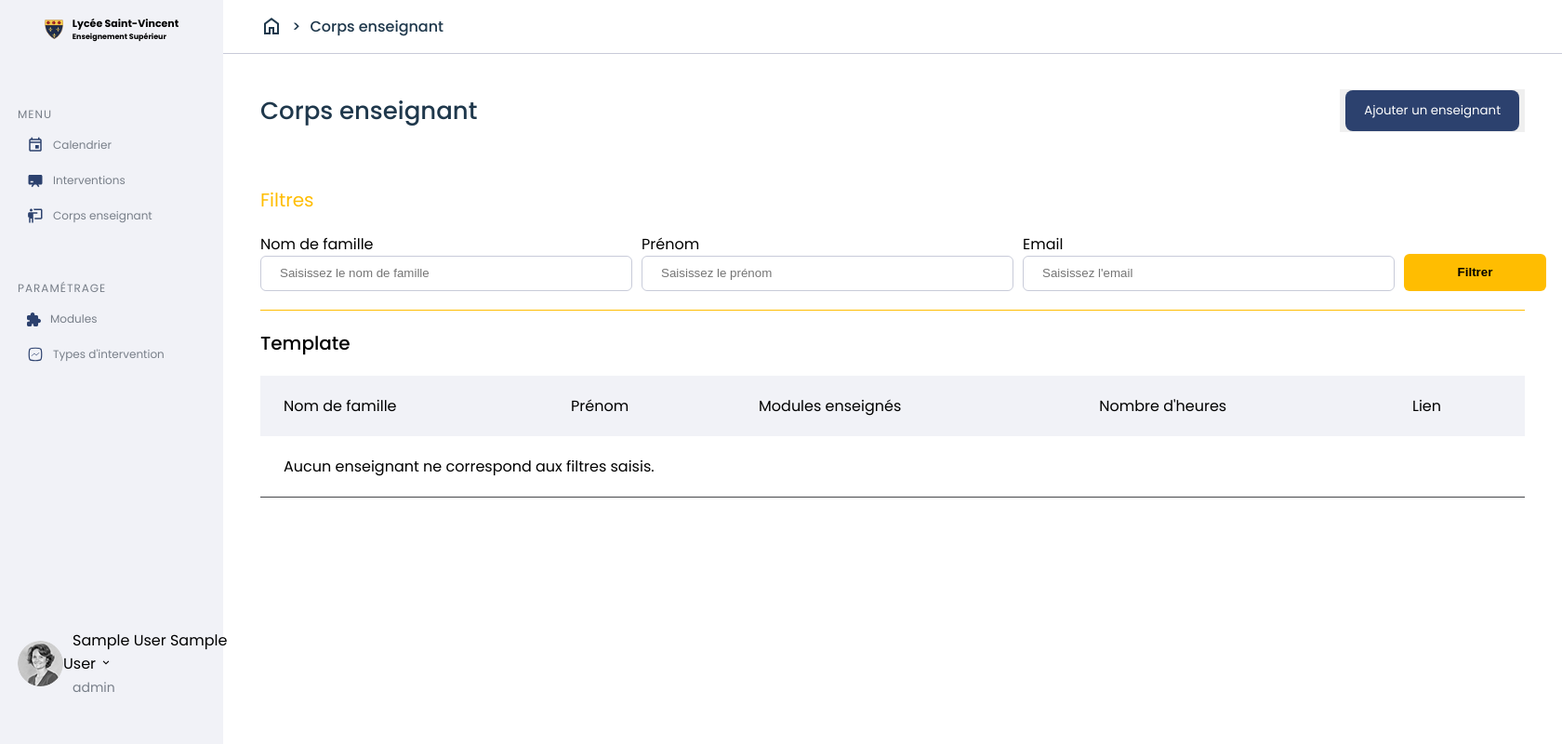
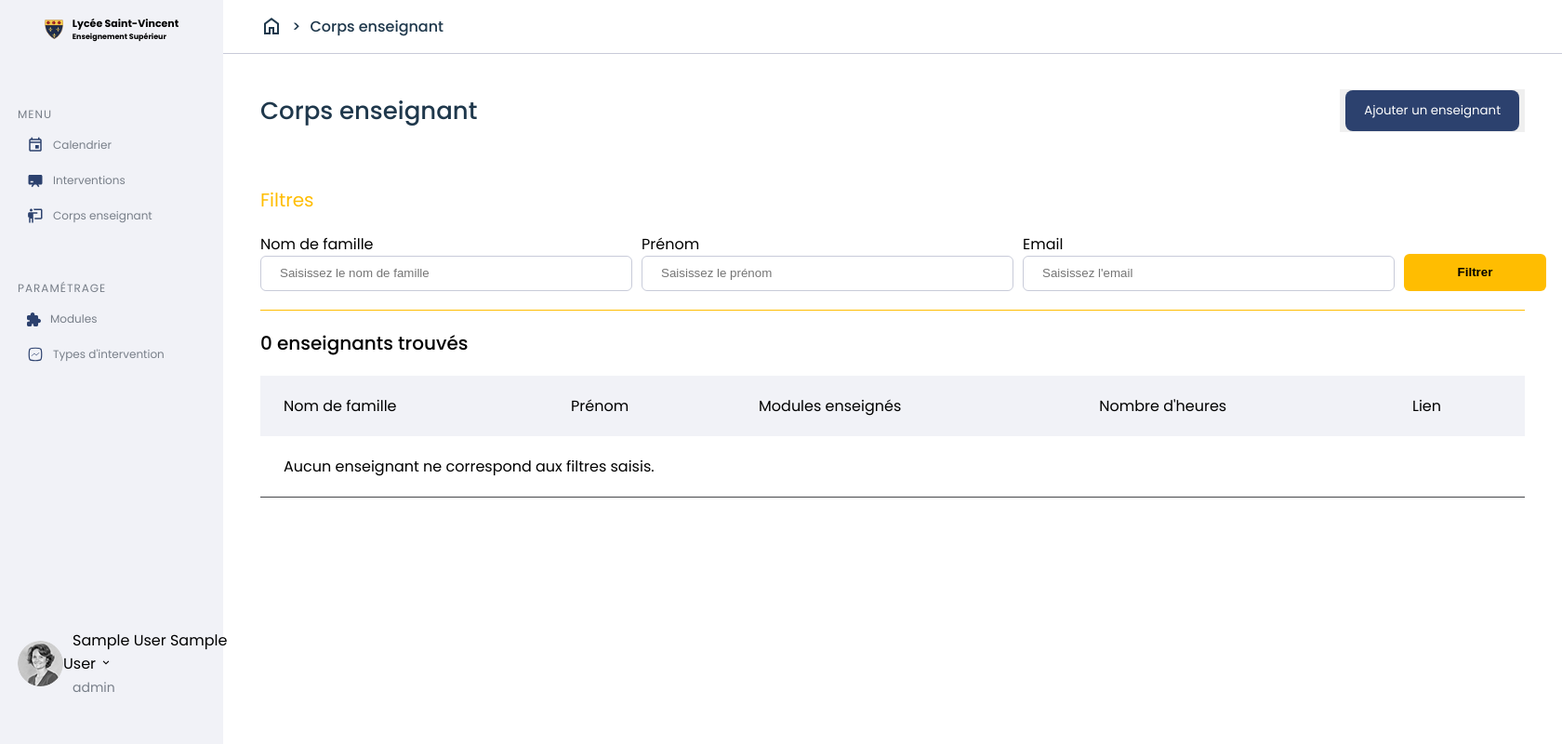
Before and after one commit to SlitherSwing/GestionPlanningLicence, a PHP site: page /corps.enseignant.php in a window 1680 px wide. Shown: the whole page at 93% size. Run offline with PHP 8.4, Linux system fonts and the light colour scheme; the visitor is signed in with stand-in values (Sample User, id 1); data that the repository does not hold is empty.

Commit message:
Modification Titre
Modification Titre corps enseignant

```diff
--- a/public/corps.enseignant.php
+++ b/public/corps.enseignant.php
@@ -221,7 +221,7 @@ if (!isset($_SESSION['email'])) {
                         </div>
                     </div>
                     <div class="Table">
-                        <p>Template</p>
+                        <p><?= count($result) ?> enseignants trouvés</p>
                         <table>
                             <tr class="Table-Head">
                                 <th>Nom de famille</th>
```
